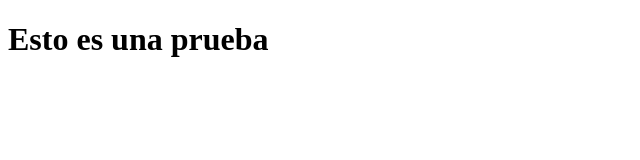
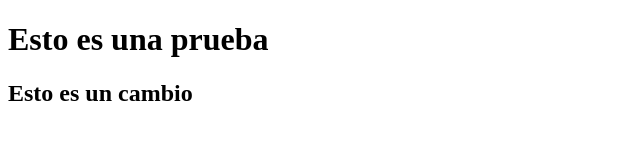
Before and after one commit to gesuslpz/asignatura_Gib, a plain HTML site: page index.html in a window 1280 px wide. Shown: the whole page, without its empty margins (0-640 px from the left). Drawn offline with Linux system fonts and the light colour scheme.

Commit message:
Actualización

```diff
--- a/index.html
+++ b/index.html
@@ -8,5 +8,6 @@
 </head>
 <body>
     <h1>Esto es una prueba</h1>
+    <h2>Esto es un cambio</h2>
 </body>
 </html>
```
